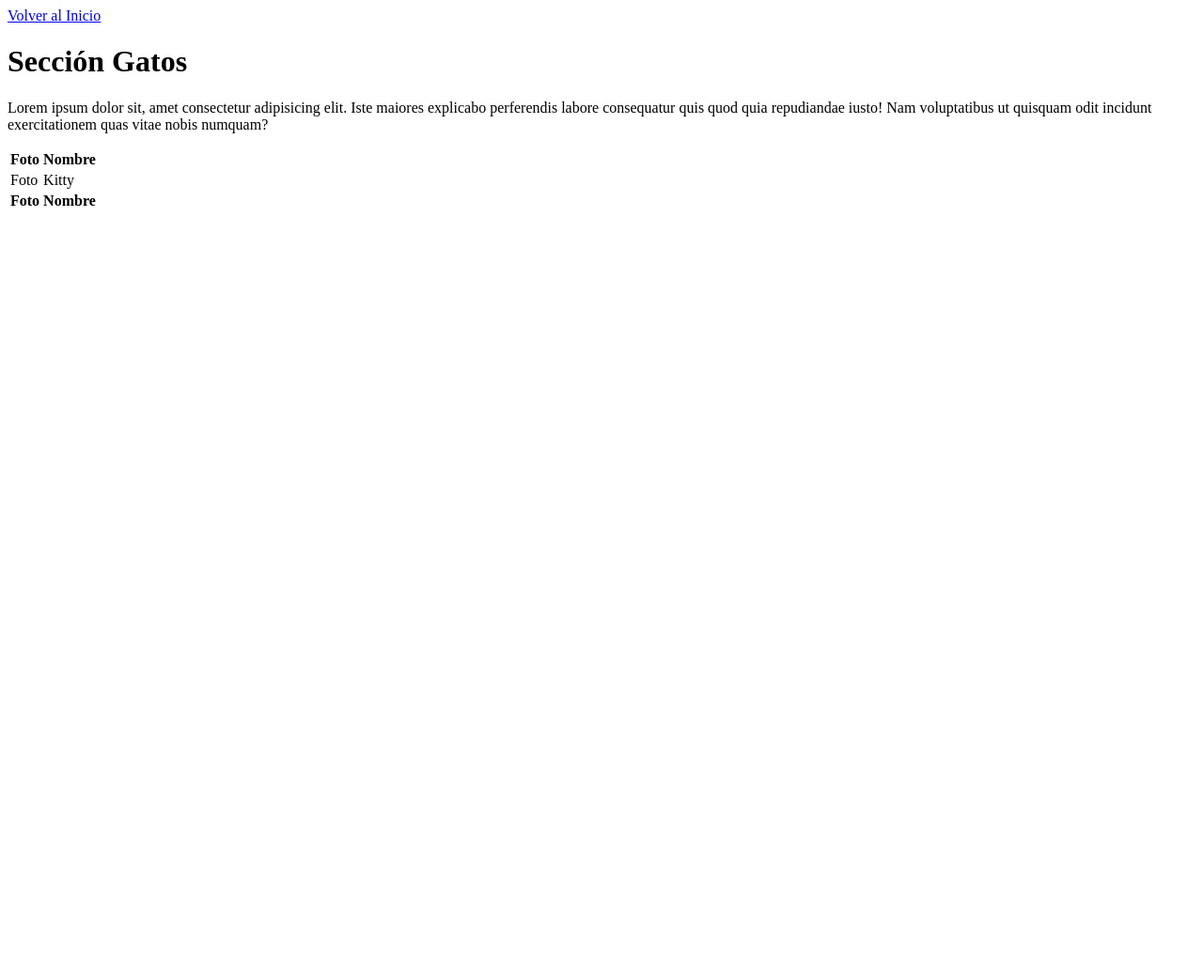
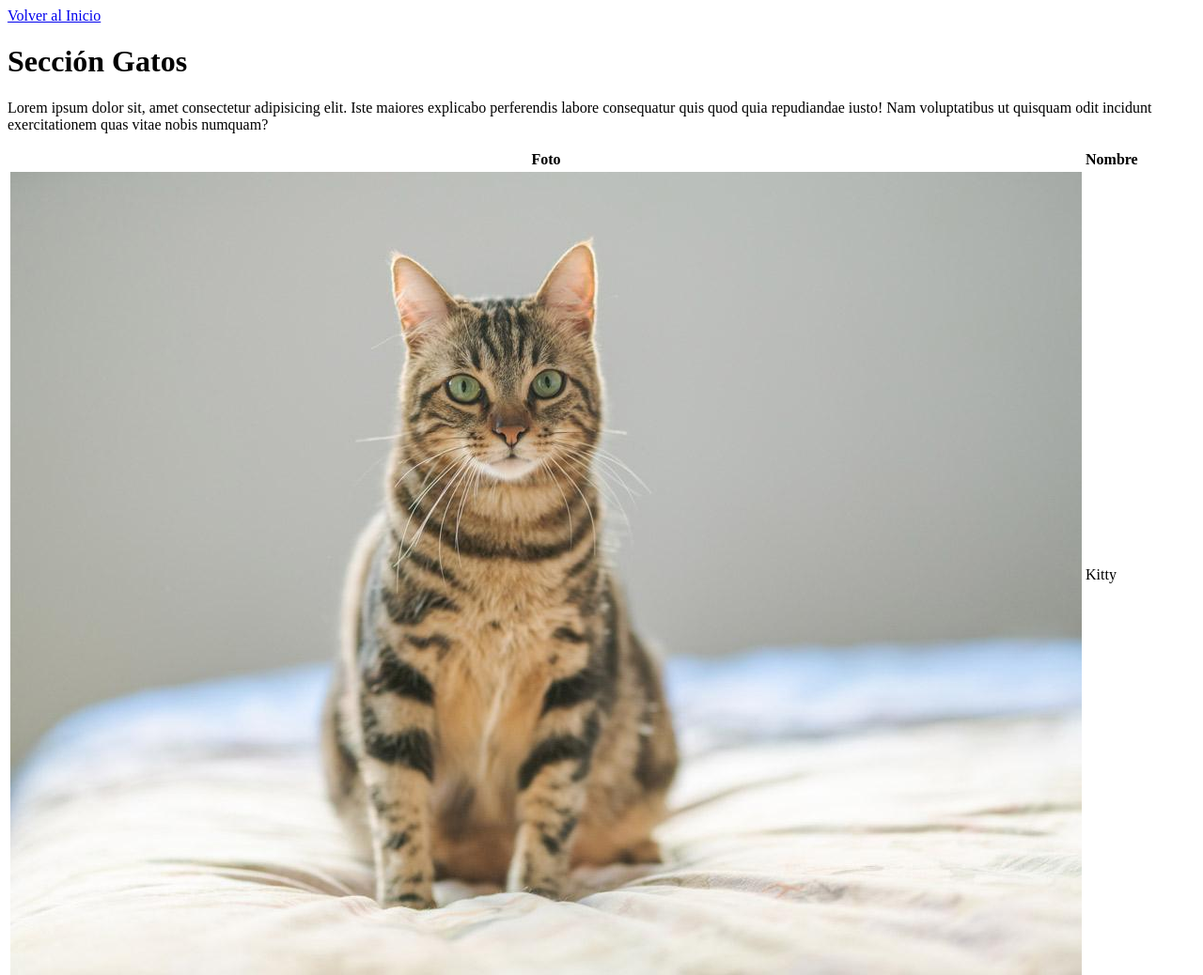
Before and after one commit to orove/PGY3121, a plain HTML site: page seccion-gatos.html in a window 1280 px wide. Shown: the top 1038 px of the page at 94% size. Before the commit the page ends 800 px from the top, so only its background shows below. Drawn offline with Linux system fonts and the light colour scheme.

Commit message:
Se corrige seccion de gatos agregando la foto faltante

```diff
--- a/seccion-gatos.html
+++ b/seccion-gatos.html
@@ -32,7 +32,7 @@
             <tbody>
                 <tr>
                     <td>
-                        Foto
+                        <img src="img/gatos/kitty.jpg" alt="Kitty">
                     </td>
                     <td>
                         Kitty
```
Also changed, not shown: img/gatos/kitty.jpg (added).
